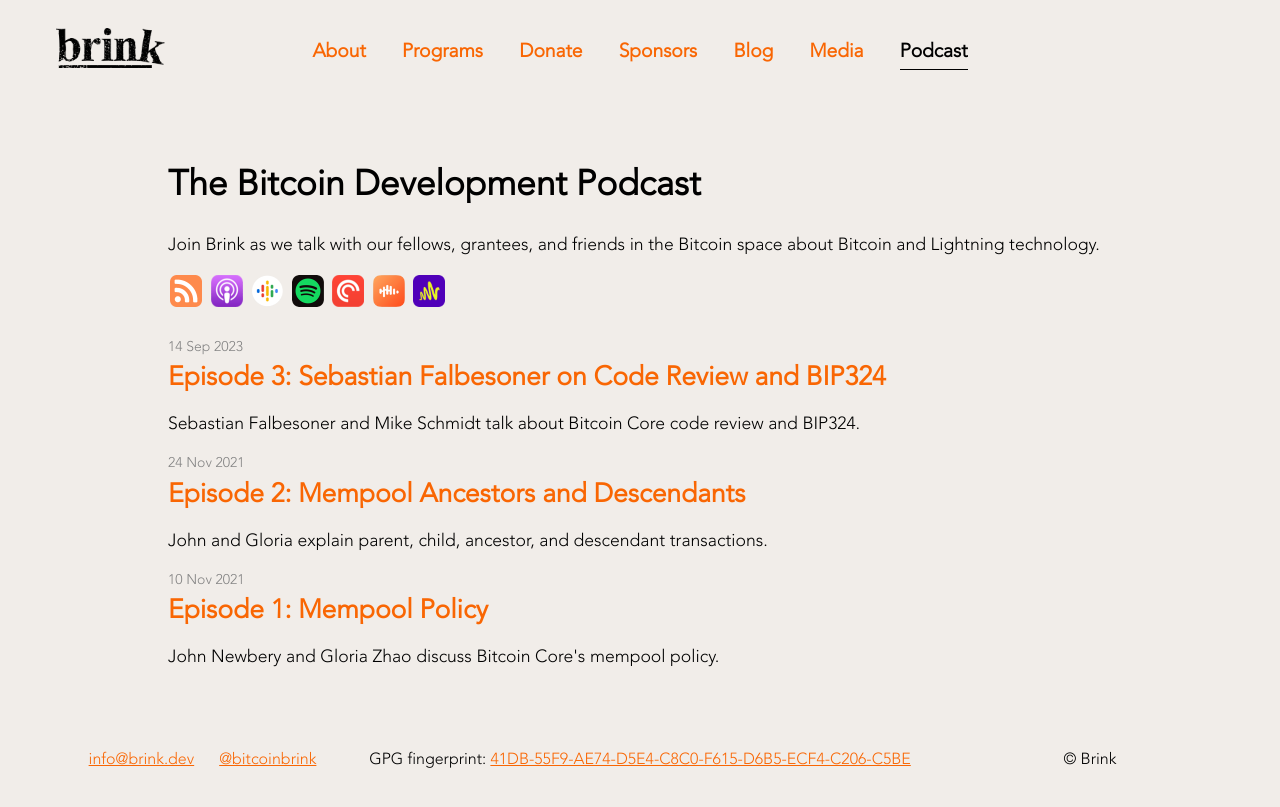
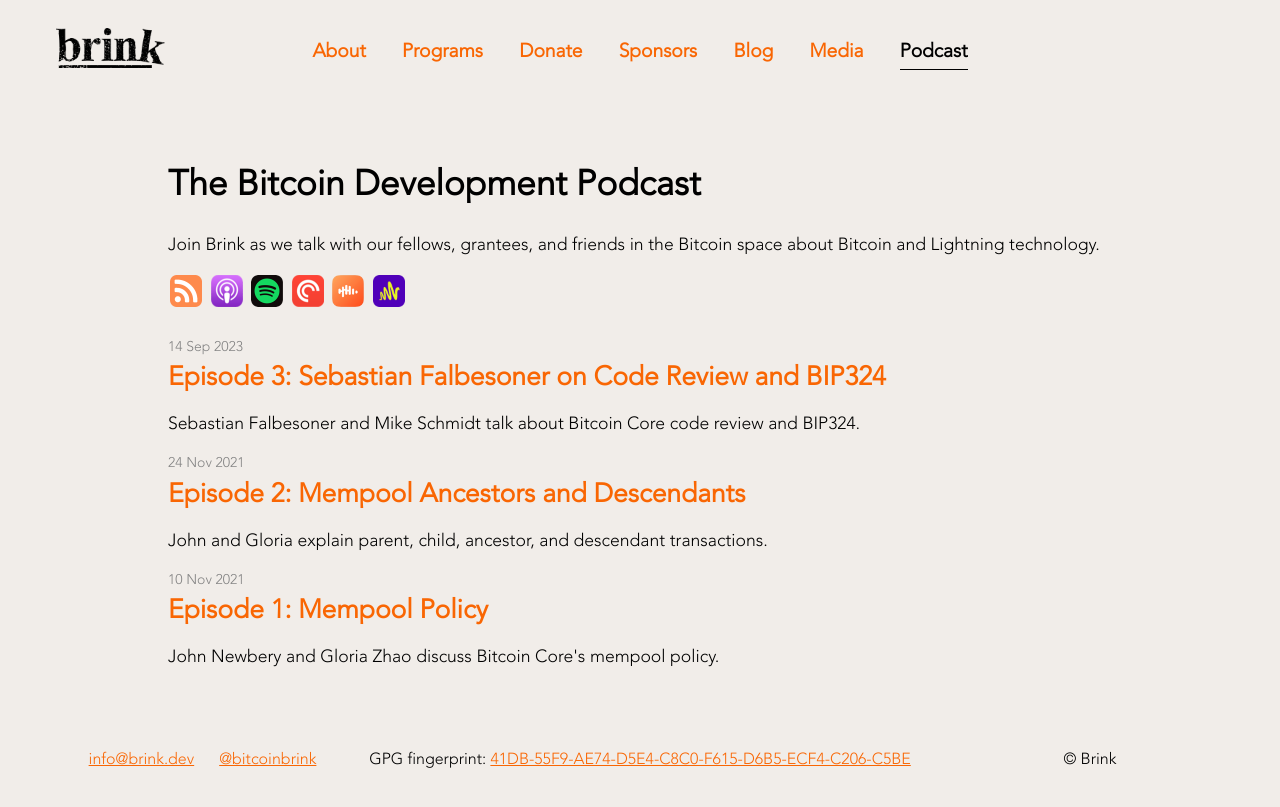
Before and after one commit to bitcoinbrink/website, a Jekyll site: the page built from podcast.md, in a window 1280 px wide. Shown: the top 807 px of the page. Built offline with Jekyll 4.4.1, drawn with Linux system fonts in a browser that asks for light colours.

Commit message:
Podcast: remove Google as its obsolete

```diff
--- a/_includes/podcast-links.html
+++ b/_includes/podcast-links.html
@@ -1,7 +1,6 @@
   <div id="podcast-links">
     <a href="https://anchor.fm/s/6bf36dec/podcast/rss" title="Subscribe using RSS"><img src="/assets/images/podcast/rss.png" alt="RSS icon" /></a>
     <a href="https://podcasts.apple.com/us/podcast/the-bitcoin-development-podcast/id1594607631" title="Subscribe using Apple Podcasts"><img src="/assets/images/podcast/apple_podcasts.png" alt="Apple Podcasts icon" /></a>
-    <a href="https://podcasts.google.com/feed/aHR0cHM6Ly9hbmNob3IuZm0vcy82YmYzNmRlYy9wb2RjYXN0L3Jzcw" title="Subscribe using Google Podcasts"><img src="/assets/images/podcast/google_podcasts.png" alt="Google Podcasts icon" /></a>
     <a href="https://open.spotify.com/show/2iC0Y93TCDKQtpOqnzdyvg" title="Subscribe using Spotify"><img src="/assets/images/podcast/spotify.png" alt="Spotify icon" /></a>
     <a href="https://pca.st/wd75dhsq" title="Subscribe using Pocket Casts"><img src="/assets/images/podcast/pocket_casts.png" alt="Pocket Casts icon" /></a>
     <a href="https://castbox.fm/channel/id4608685" title="Subscribe using Castbox"><img src="/assets/images/podcast/castbox.png" alt="Castbox icon" /></a>
```
